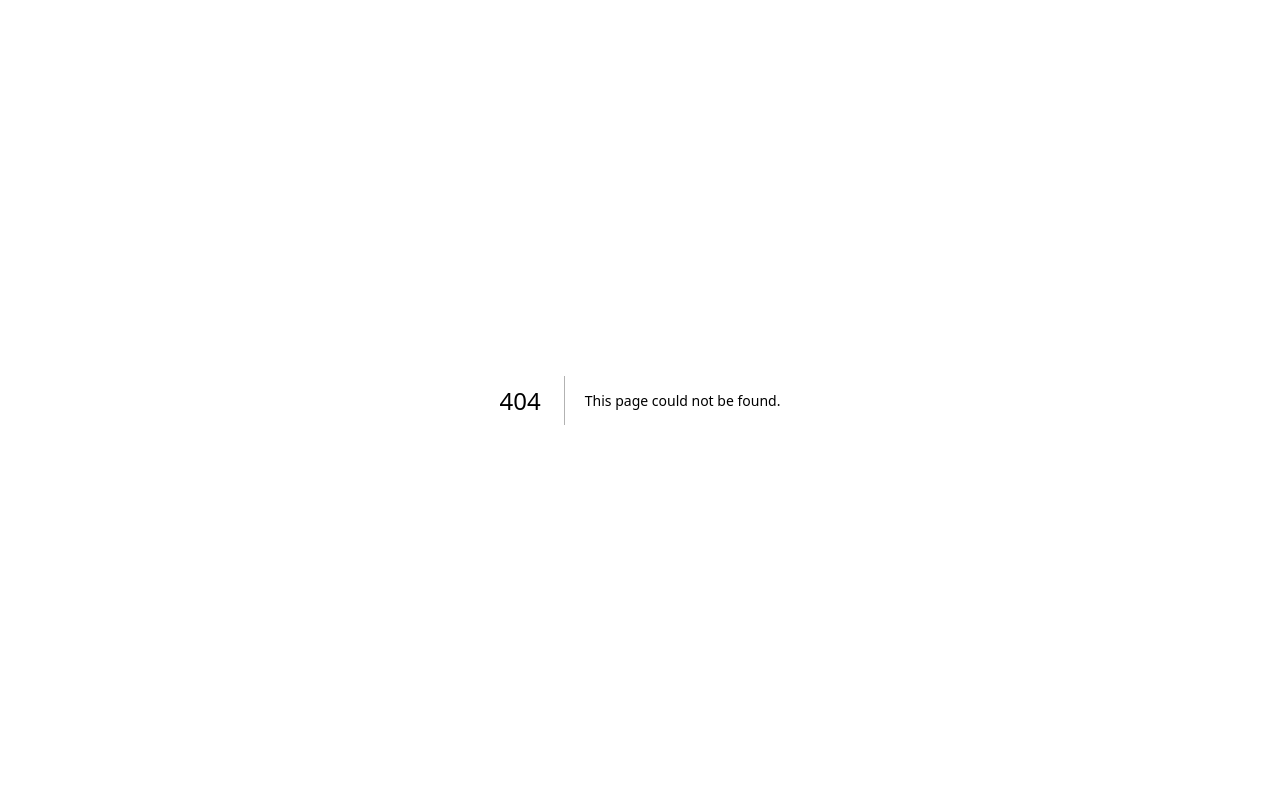
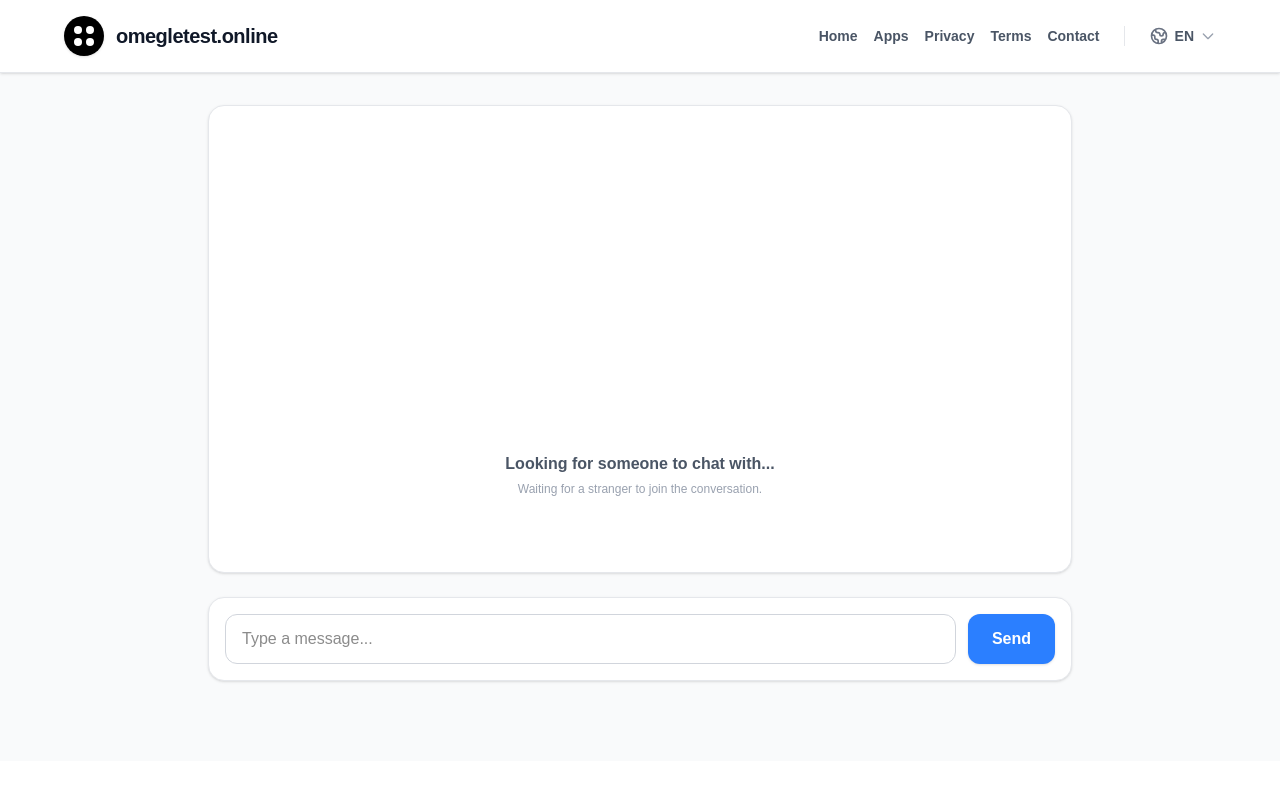
Before and after one commit to kerimacar06/omegle.online.testing, a Next.js app: page /text in a window 1280 px wide. Before the commit this address had no page. Shown: the top 800 px of the page. Built offline with nearby package versions, Linux system fonts and the light colour scheme.

Commit message:
feat: hatalar giderildi.

```diff
--- a/app/layout.tsx
+++ b/app/layout.tsx
@@ -13,7 +13,7 @@ const geistMono = Geist_Mono({
 });
 
 export const metadata: Metadata = {
-  title: "Omegle talk to strangers",
+  title: "Omegle Test - talk to strangers",
   description: "Connect with strangers worldwide in real-time video chat with omegletest.online",
 };
 
--- /dev/null
+++ b/app/text/page.tsx
@@ -0,0 +1,45 @@
+import Navbar from '@/components/Navbar';
+import Footer from '@/components/Footer';
+
+function ChatTextScreen() {
+  return (
+    <div className="flex-grow flex flex-col max-w-4xl mx-auto w-full px-4 py-8 justify-between h-[calc(100vh-160px)]">
+      {/* Mesajların Görüntülendiği Alan */}
+      <div className="flex-grow bg-white border border-gray-200 rounded-2xl p-6 shadow-sm mb-6 flex flex-col justify-end overflow-y-auto">
+        <div className="text-center text-gray-400 py-12">
+          <p className="font-semibold text-gray-600">Looking for someone to chat with...</p>
+          <span className="text-xs">Waiting for a stranger to join the conversation.</span>
+        </div>
+      </div>
+
+      {/* Mesaj Yazma ve Gönderme Alanı */}
+      <div className="flex gap-3 bg-white p-4 rounded-2xl border border-gray-200 shadow-sm">
+        <input
+          type="text"
+          placeholder="Type a message..."
+          className="flex-grow px-4 py-3 rounded-xl border border-gray-300 focus:outline-none focus:ring-2 focus:ring-blue-500 transition-all"
+        />
+        <button
+          type="button"
+          className="bg-blue-500 hover:bg-blue-600 text-white font-bold px-6 py-3 rounded-xl transition-colors shadow-sm"
+        >
+          Send
+        </button>
+      </div>
+    </div>
+  );
+}
+
+export const metadata = {
+  title: 'Text Chat | omegletest.online',
+};
+
+export default function TextPage() {
+  return (
+    <main className="min-h-screen bg-gray-50 flex flex-col justify-between">
+      <Navbar />
+      <ChatTextScreen />
+      <Footer />
+    </main>
+  );
+}
--- /dev/null
+++ b/app/video/page.tsx
@@ -0,0 +1,36 @@
+import Navbar from '@/components/Navbar';
+import Footer from '@/components/Footer';
+
+function ChatVideoScreen() {
+  return (
+    <div className="flex-grow flex flex-col items-center justify-center bg-gray-900 text-white p-6 text-center">
+      <div className="max-w-xl space-y-4">
+        <h1 className="text-3xl md:text-4xl font-extrabold tracking-tight">
+          Live Video Chat
+        </h1>
+        <p className="text-gray-400 text-lg">
+          Connecting to camera... Please ensure you have granted camera and microphone permissions.
+        </p>
+        <div className="w-full aspect-video bg-black/40 rounded-2xl border border-gray-800 flex items-center justify-center shadow-inner">
+          <svg className="w-16 h-16 text-gray-600 animate-pulse" fill="none" stroke="currentColor" strokeWidth="2" viewBox="0 0 24 24">
+            <path strokeLinecap="round" strokeLinejoin="round" d="M15 10l4.553-2.276A1 1 0 0121 8.618v6.764a1 1 0 01-1.447.894L15 14M5 18h8a2 2 0 002-2V8a2 2 0 00-2-2H5a2 2 0 00-2 2v8a2 2 0 002 2z" />
+          </svg>
+        </div>
+      </div>
+    </div>
+  );
+}
+
+export const metadata = {
+  title: 'Video Chat | omegletest.online',
+};
+
+export default function VideoPage() {
+  return (
+    <main className="min-h-screen bg-gray-50 flex flex-col justify-between">
+      <Navbar />
+      <ChatVideoScreen />
+      <Footer />
+    </main>
+  );
+}
```
